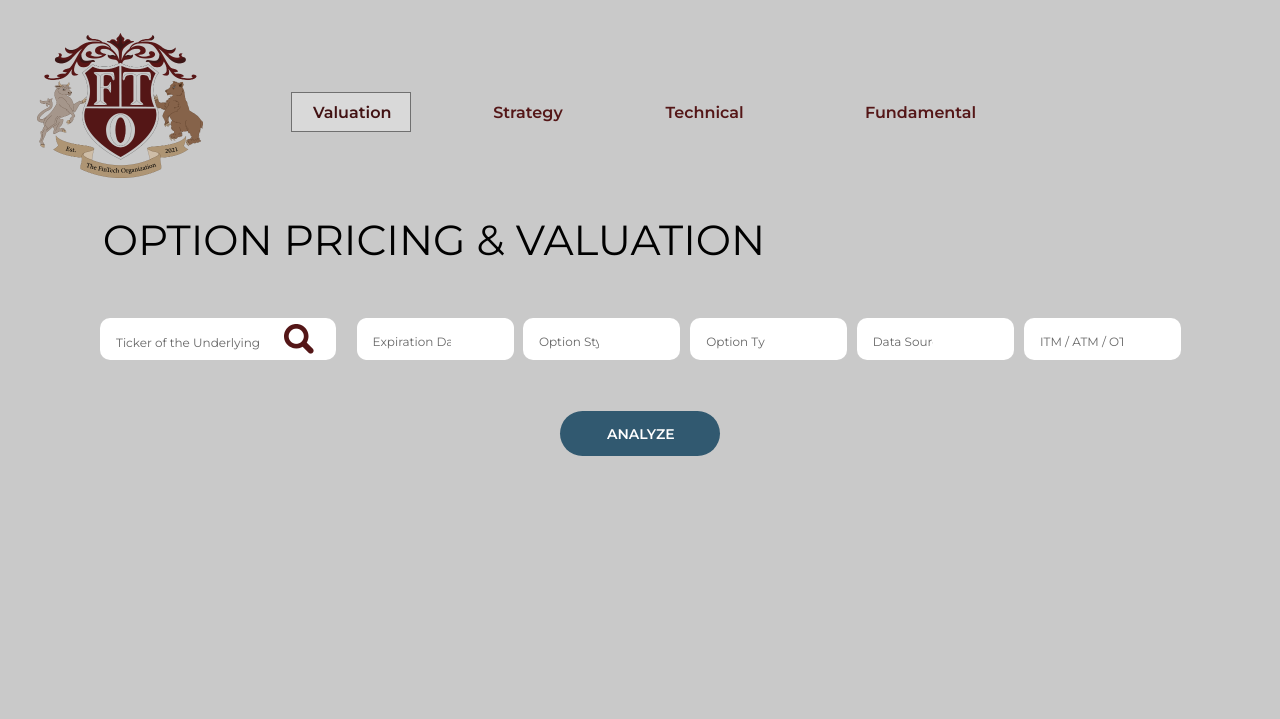
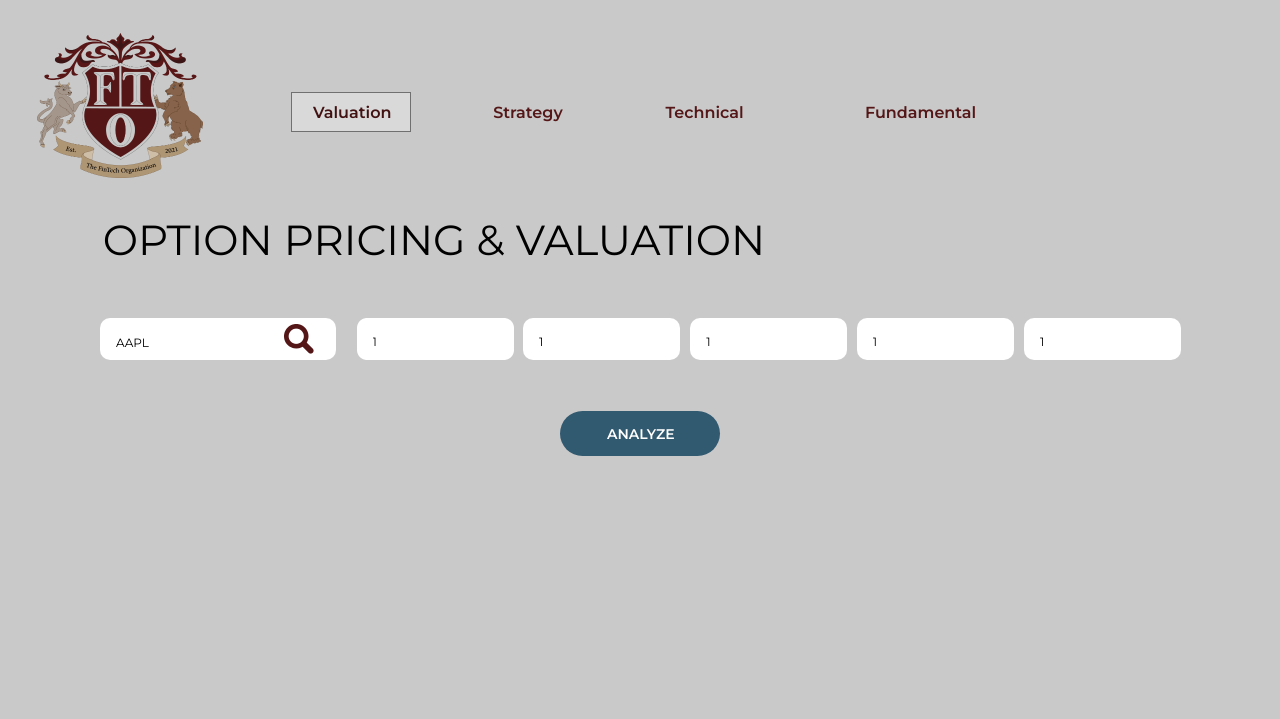
Before and after one commit to jeffamaxey/stock-and-options-analysis, a Flask app: page /pricing-valuation in a window 1280 px wide. Shown: the top 719 px of the page. Run offline with Flask 2, Linux system fonts and the light colour scheme; a user stored in the database is signed in.

Commit message:
added default values to the option page

```diff
--- a/view/templates/pricing-and-valuation-page.html
+++ b/view/templates/pricing-and-valuation-page.html
@@ -197,6 +197,7 @@
               list="data-source"
               class="data-source-rf4nxM montserrat-normal-black-18px"
               name="data-source1"
+              value="{{ data_source1 }}"
               placeholder="Data Source"
               required
             />
@@ -211,6 +212,7 @@
               list="itm-atm-otm"
               class="itm-atm-otm-SRpD7E montserrat-normal-black-18px"
               name="itm-atm-otm1"
+              value="{{ itm_atm_otm1 }}"
               placeholder="ITM / ATM / OTM"
               required
             />
@@ -228,6 +230,7 @@
               list="option-style"
               class="option-style-ZAx7Lv montserrat-normal-black-18px"
               name="option-style1"
+              value="{{ option_style1 }}"
               placeholder="Option Style"
               required
             />
@@ -242,6 +245,7 @@
               list="option-type"
               class="option-type-Isr8ZD montserrat-normal-black-18px"
               name="option-type1"
+              value="option-type1"
               placeholder="Option Type"
               required
             />
@@ -256,6 +260,7 @@
               list="expiration-date"
               class="expiration-date-AghIG5 montserrat-normal-black-18px"
               name="expiration-date1"
+              value="{{ expiration_date1 }}"
               placeholder="Expiration Date"
               required
             />
@@ -283,6 +288,7 @@
             <input
               class="ticker-of-the-underlying-Nti9XO montserrat-normal-black-18px"
               name="ticker-of-the-underlying-1"
+              value="AAPL"
               placeholder="Ticker of the Underlying"
               required
             />
@@ -328,6 +334,7 @@
               list="data-source"
               class="data-source-rf4nxM montserrat-normal-black-12px"
               name="data-source111"
+              value="{{ data_source1 }}"
               placeholder="Data Source"
               required
             />
@@ -338,6 +345,7 @@
               list="itm-atm-otm"
               class="itm-atm-otm-SRpD7E montserrat-normal-black-12px"
               name="itm-atm-otm17"
+              value="{{ itm_atm_otm1 }}"
               placeholder="ITM / ATM / OTM"
               required
             />
@@ -348,6 +356,7 @@
               list="option-style"
               class="option-style-ZAx7Lv montserrat-normal-black-12px"
               name="option-style17"
+              value="{{ option_style1 }}"
               placeholder="Option Style"
               required
             />
@@ -358,6 +367,7 @@
               list="option-type"
               class="option-type-Isr8ZD montserrat-normal-black-12px"
               name="option-type17"
+              value="{{ option_type1 }}"
               placeholder="Option Type"
               required
             />
@@ -368,6 +378,7 @@
               list="expiration-date"
               class="expiration-date-AghIG5 montserrat-normal-black-12px"
               name="expiration-date17"
+              value="{{ expiration_date1 }}"
               placeholder="Expiration Date"
               required
             />
@@ -377,6 +388,7 @@
             <input
               class="ticker-of-the-underlying-Nti9XO montserrat-normal-black-12px"
               name="ticker-of-the-underlying-111"
+              value="AAPL"
               placeholder="Ticker of the Underlying"
               required
             />
@@ -419,6 +431,7 @@
               list="expiration-date"
               class="expiration-date-AghIG5 montserrat-normal-black-10px"
               name="expiration-date113"
+              value="{{ expiration_date1 }}"
               placeholder="Expiration Date"
               required
             />
@@ -429,6 +442,7 @@
               list="option-style"
               class="option-style-ZAx7Lv montserrat-normal-black-10px"
               name="option-style113"
+              value="{{ option_style1 }}"
               placeholder="Option Style"
               required
             />
@@ -439,6 +453,7 @@
               list="option-type"
               class="option-style-Isr8ZD montserrat-normal-black-10px"
               name="option-style114"
+              value="{{ option_type1 }}"
               placeholder="Option Type"
               required
             />
@@ -449,6 +464,7 @@
               list="data-source"
               class="option-style-rf4nxM montserrat-normal-black-10px"
               name="option-style115"
+              value="{{ data_source1 }}"
               placeholder="Data Source"
               required
             />
@@ -459,6 +475,7 @@
               list="itm-atm-otm"
               class="option-style-kB46EP montserrat-normal-black-10px"
               name="option-style116"
+              value="{{ itm_atm_otm1 }}"
               placeholder="ITM / ATM / OTM"
               required
             />
@@ -468,6 +485,7 @@
             <input
               class="ticker-of-the-underlying-Nti9XO montserrat-normal-black-10px"
               name="ticker-of-the-underlying-121"
+              value="AAPL"
               placeholder="Ticker of the Underlying"
               required
             />
@@ -512,24 +530,25 @@
         <div class="component-150-1-C61RwL">
           <div class="analysis-input-w1CTg0">
             <div class="select-expiration-y6X8Sd">
-              <input class="expiration-date-t73CuC" list="expiration-date" name="expiration-date119" placeholder="Expiration Date" required />
+              <input class="expiration-date-t73CuC" list="expiration-date" value="{{ expiration_date1 }}" name="expiration-date119" placeholder="Expiration Date" required />
             </div>
             <div class="select-data-source-y6X8Sd">
-              <input class="data-source-Ej2HWZ" list="data-source" name="data-source121" placeholder="Data Source" required />
+              <input class="data-source-Ej2HWZ" list="data-source" name="data-source121" value="{{ data_source1 }}" placeholder="Data Source" required />
             </div>
             <div class="select-option-style-y6X8Sd">
-              <input class="option-style-KLX4KO" list="option-style" name="option-style141" placeholder="Option Style" required />
+              <input class="option-style-KLX4KO" list="option-style" name="option-style141" value="{{ option_style1 }}" placeholder="Option Style" required />
             </div>
             <div class="select-option-type-y6X8Sd">
-              <input class="option-type-sSiWHF" list="option-type" name="option-type113" placeholder="Option Type" required />
+              <input class="option-type-sSiWHF" list="option-type" name="option-type113" value="{{ option_type1 }}" placeholder="Option Type" required />
             </div>
             <div class="select-itmatmotm-y6X8Sd">
-              <input class="itm-atm-otm-xj2pyV" list="itm-atm-otm" name="itm-atm-otm113" placeholder="ITM / ATM / OTM" required />
+              <input class="itm-atm-otm-xj2pyV" list="itm-atm-otm" name="itm-atm-otm113" value="{{ itm_atm_otm1 }}" placeholder="ITM / ATM / OTM" required />
             </div>
             <div class="input-ticker-y6X8Sd">
               <input
                 class="ticker-of-the-underlying-Dnr9rq"
                 name="ticker-of-the-underlying-131"
+                value="AAPL"
                 placeholder="Ticker of the Underlying"
                 required
               />
```
